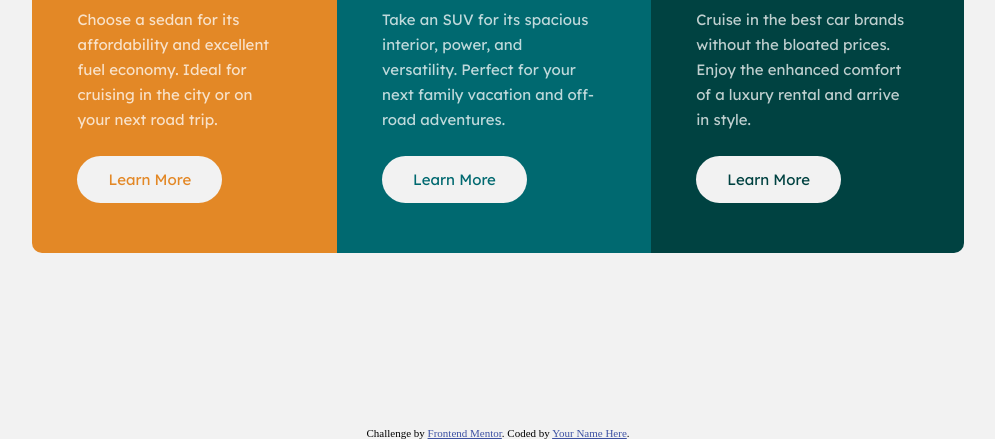
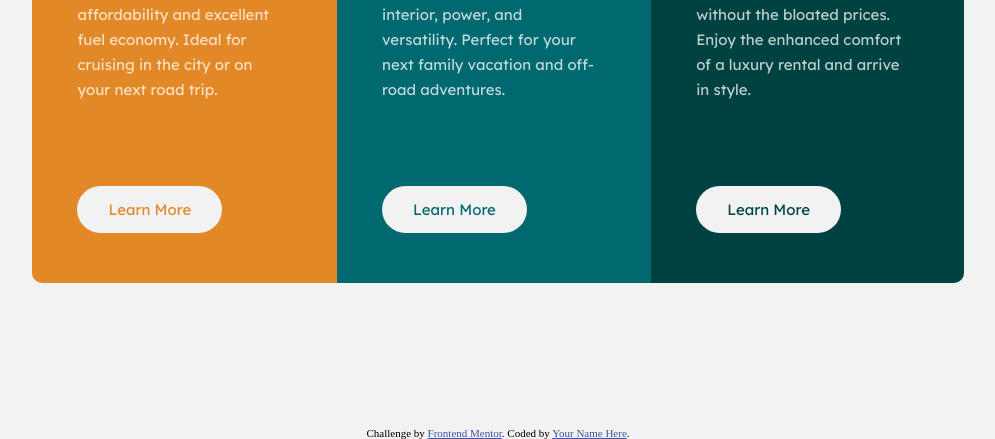
Before and after one commit to sim338/mentor-Three-column-n1, a plain HTML site: page index.html in a window 1280 px wide. Shown: the part 361-800 px from the top of the page, without its empty margins (142-1137 px from the left). Drawn offline with Linux system fonts and the light colour scheme; a script that the page names is missing.

Commit message:
updated height

```diff
--- a/styles.css
+++ b/styles.css
@@ -23,7 +23,7 @@ body {
   flex-direction: row;
   width: 931.2px;
   margin: auto;
-  height: 55%;
+  height: 500px;
   overflow: hidden;
   border-radius: 10px;
 }
@@ -133,4 +133,3 @@ p{
   }
 
 }
-/*updated*/
```
Also changed, not shown: index.html (+0 -1 lines).
